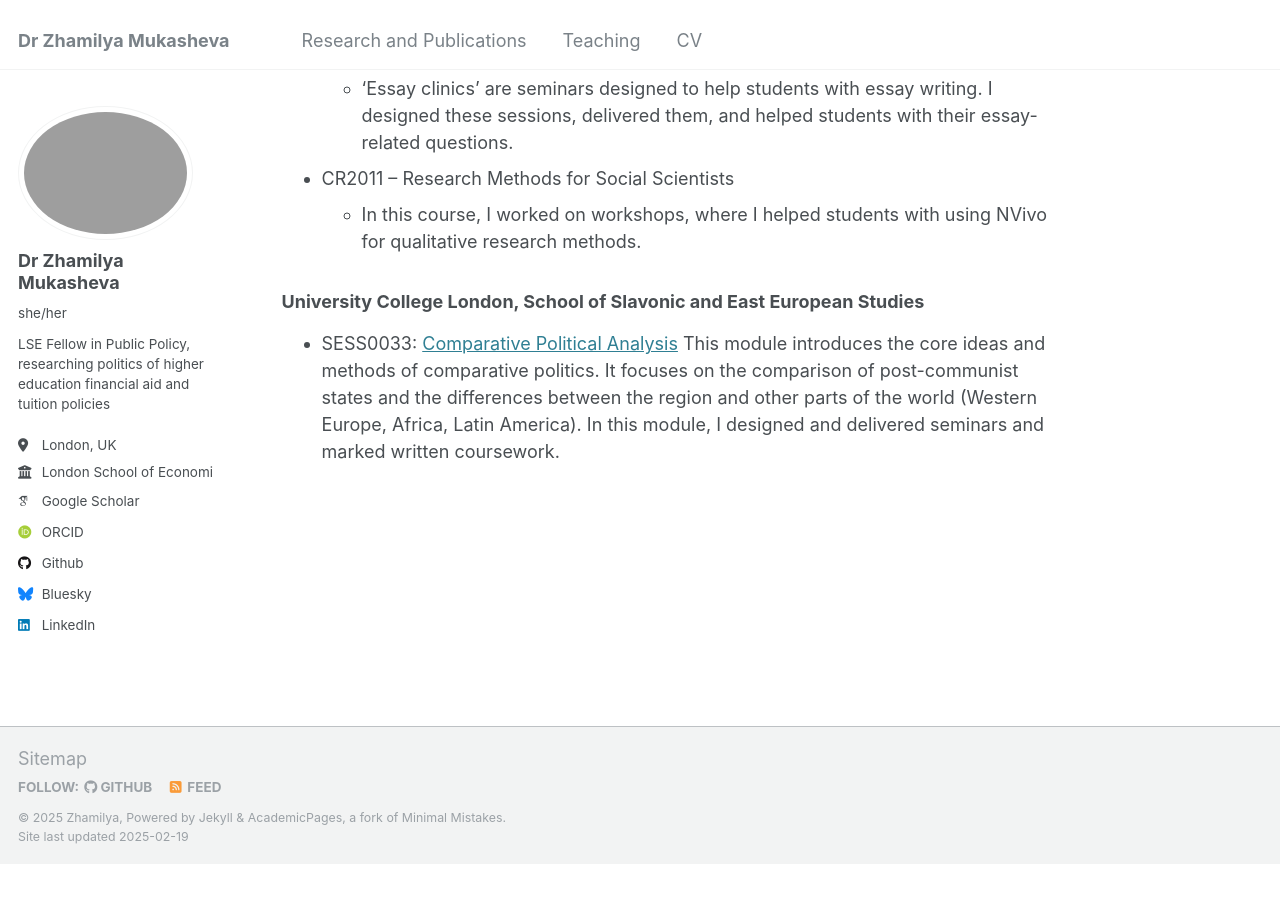
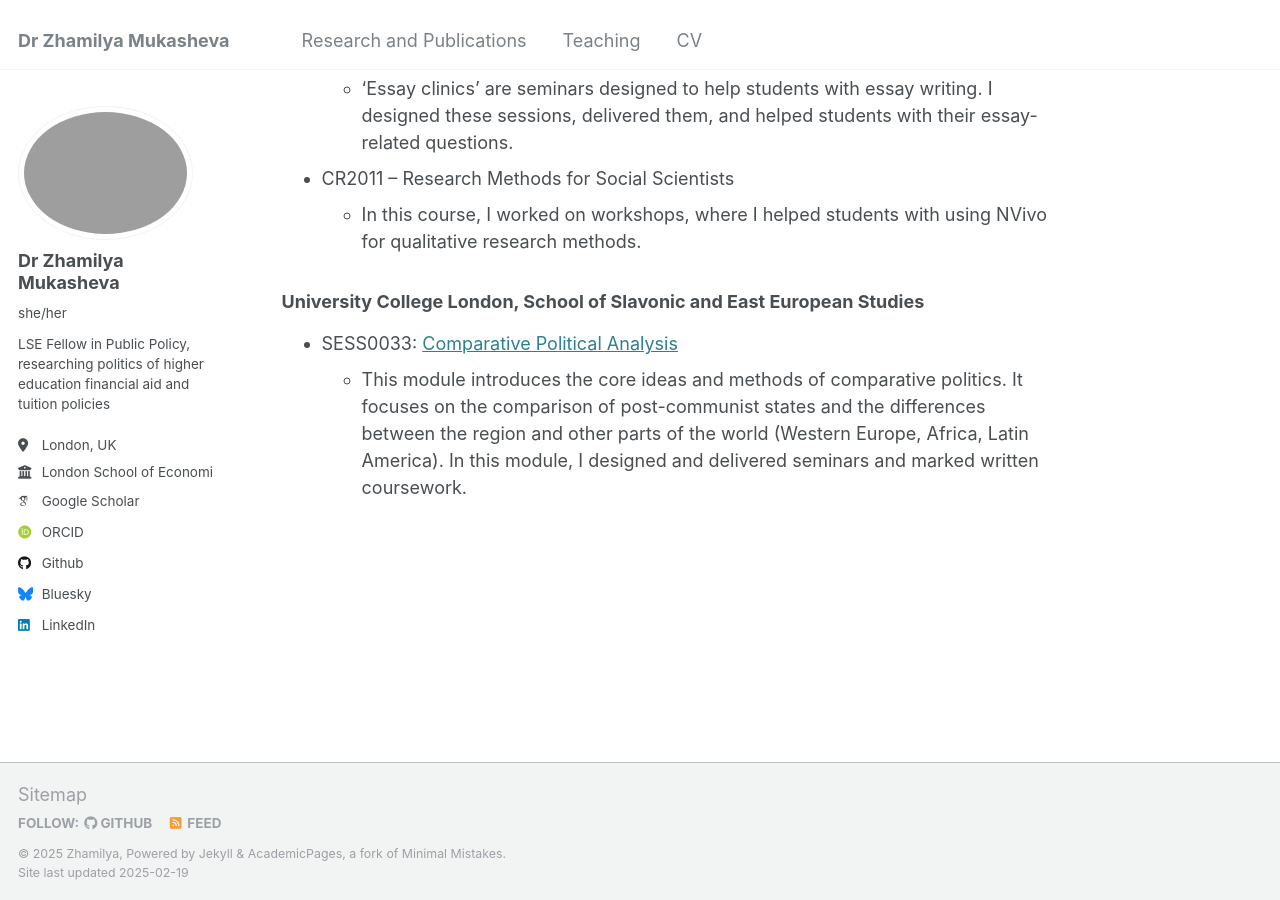
Before and after one commit to zhamilya-mukasheva/zhamilya-mukasheva, a Jekyll site: the page built from _pages/teaching.md, in a window 1280 px wide and 900 px high, scrolled down 1247 px. Built offline with Jekyll 4.4.1, drawn with Linux system fonts in a browser that asks for light colours; some web fonts are replaced; before the commit the page ends 2111 px from its top, so only the background shows below that.

```diff
--- a/_pages/teaching.md
+++ b/_pages/teaching.md
@@ -21,8 +21,8 @@ I am an [Associate Fellow of the Higher Education Academy (2020)](https://www.ad
 * Essay clinics
     * 'Essay clinics' are seminars designed to help students with essay writing. I designed these sessions, delivered them, and helped students with their essay-related questions.
 * CR2011 – Research Methods for Social Scientists
-    - In this course, I worked on workshops, where I helped students with using NVivo for qualitative research methods.
+    * In this course, I worked on workshops, where I helped students with using NVivo for qualitative research methods.
 
 ### University College London, School of Slavonic and East European Studies
 * SESS0033: [Comparative Political Analysis](https://www.ucl.ac.uk/module-catalogue/modules/comparative-political-analysis/SESS0033)
-    This module introduces the core ideas and methods of comparative politics. It focuses on the comparison of post-communist states and the differences between the region and other parts of the world (Western Europe, Africa, Latin America). In this module, I designed and delivered seminars and marked written coursework.
+    * This module introduces the core ideas and methods of comparative politics. It focuses on the comparison of post-communist states and the differences between the region and other parts of the world (Western Europe, Africa, Latin America). In this module, I designed and delivered seminars and marked written coursework.
```
